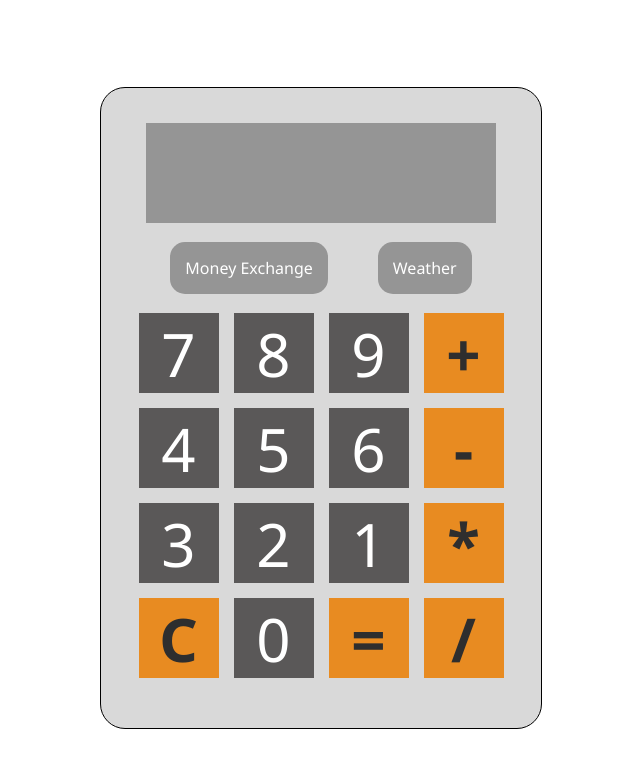
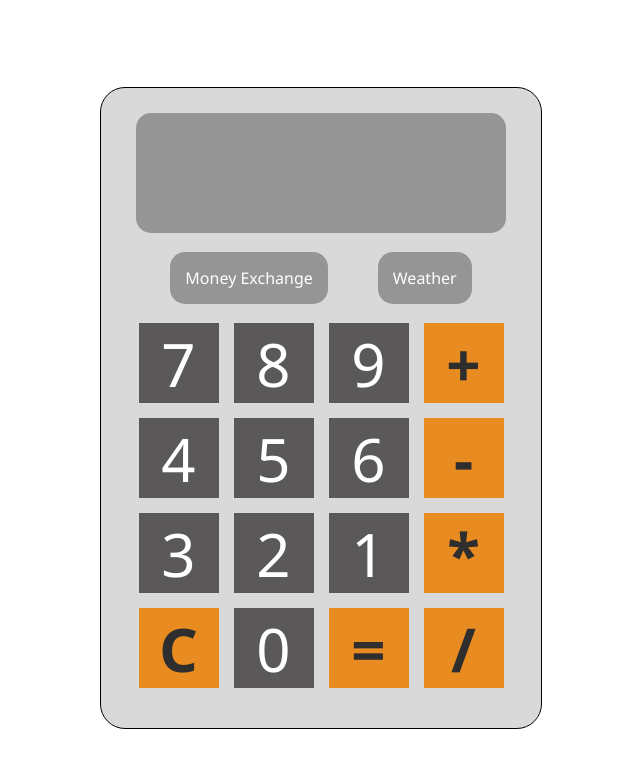
Before and after one commit to Danil22May/VueCalculator, a Vue app: page / in a window 1280 px wide. Shown: the top 768 px of the page, without its empty margins (319-959 px from the left). Built offline with nearby package versions, Linux system fonts and the light colour scheme.

Commit message:
teclado num

```diff
--- a/src/components/calculator.vue
+++ b/src/components/calculator.vue
@@ -1,34 +1,49 @@
 <script setup>
+import { ref } from 'vue';
 
+let acumulador = ref ('');
+
+function append(numb){
+   acumulador.value += numb;
+
+}
+
+function clear() {
+   acumulador.value = '';
+}
+
+function calc() {
+   acumulador.value = eval(acumulador.value);
+}
 </script>
 
 <template>
    <div class="calculator">
-      <div class="screen"></div>
+      <div class="screen"> {{ acumulador }} </div>
       <div class="switch-container">
          <div class="switch">Money Exchange</div>
          <div class="switch">Weather</div>
       </div>
       <div class="buttons">
-         <div class="btn">7</div>
-         <div class="btn">8</div>
-         <div class="btn">9</div>
-         <div class="btn operator">+</div>
+         <div @click="append('7')" class="btn">7</div>
+         <div @click="append('8')" class="btn">8</div>
+         <div @click="append('9')" class="btn">9</div>
+         <div @click="append('+')" class="btn operator">+</div>
 
-         <div class="btn">4</div>
-         <div class="btn">5</div>
-         <div class="btn">6</div>
-         <div class="btn operator">-</div>
+         <div @click="append('4')" class="btn">4</div>
+         <div @click="append('5')" class="btn">5</div>
+         <div @click="append('6')" class="btn">6</div>
+         <div @click="append('-')" class="btn operator">-</div>
 
-         <div class="btn">3</div>
-         <div class="btn">2</div>
-         <div class="btn">1</div>
-         <div class="btn operator">*</div>
+         <div @click="append('3')" class="btn">3</div>
+         <div @click="append('2')" class="btn">2</div>
+         <div @click="append('1')" class="btn">1</div>
+         <div @click="append('*')" class="btn operator">*</div>
 
-         <div class="btn operator">C</div>
-         <div class="btn">0</div>
-         <div class="btn operator">=</div>
-         <div class="btn operator">/</div>
+         <div @click="clear" class="btn operator">C</div>
+         <div @click="append('0')" class="btn">0</div>
+         <div @click="calc" class="btn operator">=</div>
+         <div @click="append('/')" class="btn operator">/</div>
       </div>
    </div>
 </template>
@@ -62,6 +77,10 @@ $background-primary: hsl(0, 1%, 35%);
    cursor: pointer;
 }
 
+.btn:hover {
+   background-color: hsl(0, 1%, 25%)
+}
+
 .switch-container {
    display: flex;
    gap: 50px;
@@ -80,6 +99,10 @@ $background-primary: hsl(0, 1%, 35%);
    color: rgb(46, 46, 46);
    height: 100px;
    width: 350px;
+   font-size: 70px;
+   text-align: right;
+   padding: 10px;
+   border-radius: 15px;
 }
 
 .operator {
@@ -88,6 +111,9 @@ $background-primary: hsl(0, 1%, 35%);
    font-weight: bold;
 }
 
+.operator:hover {
+   background-color: hsl(32, 81%, 36%);
+}
 
 .buttons {
    display: flex;
```
